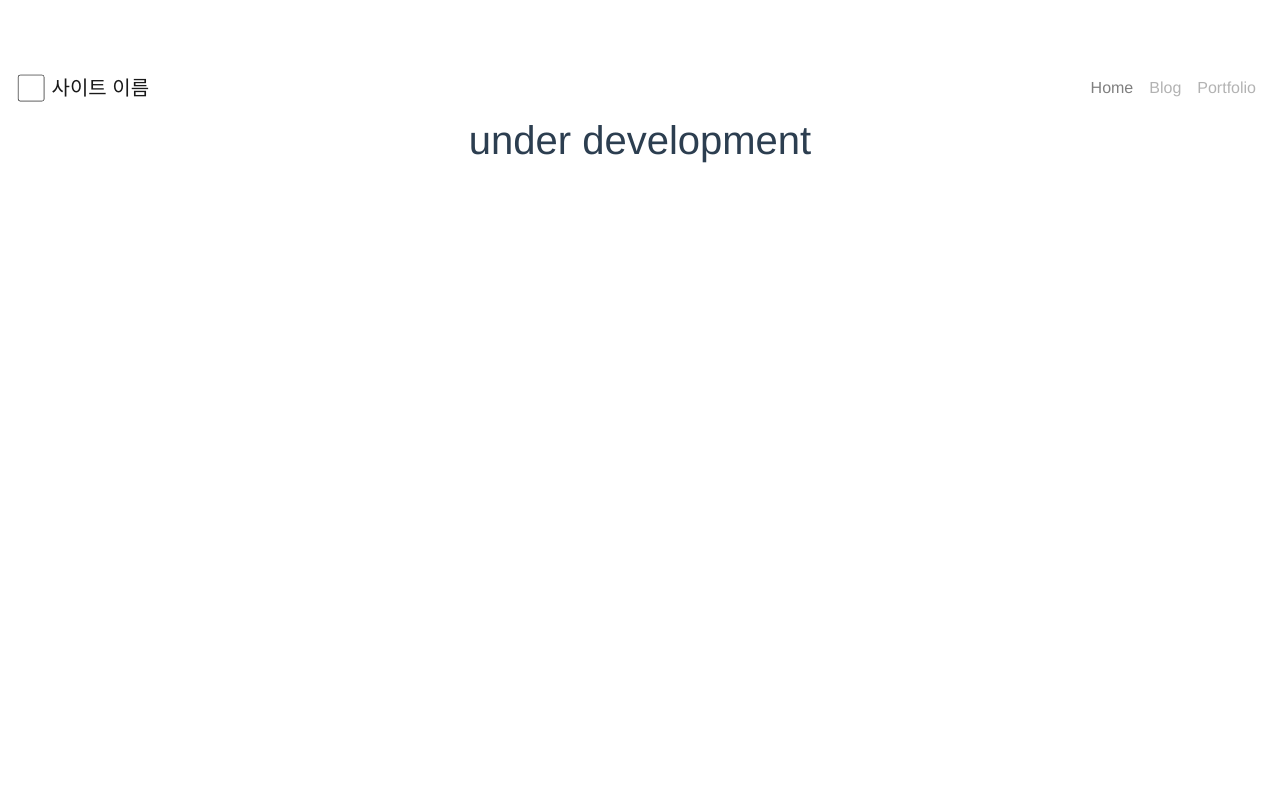
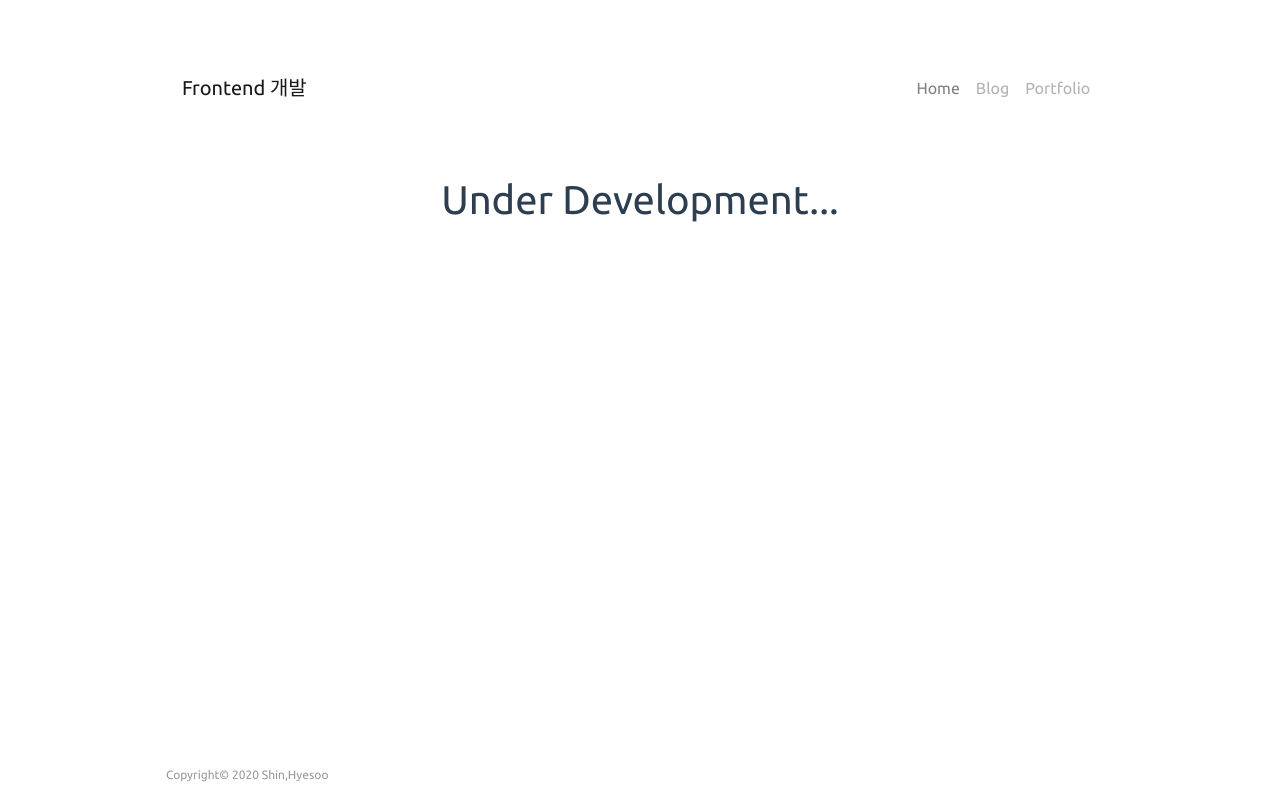
Before and after one commit to dc2348/vue-cli-github, a Vue app: page / in a window 1280 px wide. Built offline with nearby package versions, Linux system fonts and the light colour scheme.

Commit message:
FEAT:Add footer and new font

```diff
--- a/public/index.html
+++ b/public/index.html
@@ -6,6 +6,7 @@
     <!-- Bootstrap-Vue -->
     <meta name="viewport" content="width=device-width, initial-scale=1, shrink-to-fit=no">
     <link rel="icon" href="<%= BASE_URL %>favicon.ico">
+    <link href="https://fonts.googleapis.com/css?family=Ubuntu&display=swap" rel="stylesheet">
     <title>vue-cli-github</title>
   </head>
   <body>
--- a/src/App.vue
+++ b/src/App.vue
@@ -1,27 +1,35 @@
 <template>
-  <div id="app">
-    <div>
+  <div id="app" class="app">
+
+    <!-- header -->
     <!-- Bootstrap-Vue start-->
     <b-navbar type="light" variant="faded">
-        <b-navbar-brand href="#">
-          <img src="./assets/images/logo_profile_with_line_30x30.png" class="d-inline-block align-top" alt="profile logo">
-          사이트 이름
+      <b-navbar-brand href="https://dc2348.github.io">
+        <!-- <img src="./assets/images/logo_profile_with_line_30x30.png" class="d-inline-block align-top" alt="profile logo"> -->
+        Frontend 개발
       </b-navbar-brand>
       <b-navbar-nav class="ml-auto">
-          <b-nav-item href="#">Home</b-nav-item>
+        <b-nav-item href="https://dc2348.github.io">Home</b-nav-item>
         <b-nav-item href="#" disabled>Blog</b-nav-item>
         <b-nav-item href="#" disabled>Portfolio</b-nav-item>
       </b-navbar-nav>
     </b-navbar>
     <!-- Bootstrap-Vue end-->
-    </div>
-    <HelloWorld msg="under development"/>
+
+    <!-- body -->
+    <HomeBody msg="Under Development..."/>
+
+    <!-- footer -->
+    <footer class="footer">
+      <p class="copyright">Copyright© 2020 <a href="https://dc2348.github.io">Shin,Hyesoo</a> </p>
+    </footer>
+
   </div>
 </template>
 
 <script>
 import Vue from 'vue'
-import HelloWorld from './components/HelloWorld.vue'
+import HomeBody from './components/HomeBody.vue'
 
 // Bootstrap-Vue start
 import { BootstrapVue, IconsPlugin } from 'bootstrap-vue'
@@ -38,23 +46,50 @@ Vue.use(IconsPlugin)
 export default {
   name: 'app',
   components: {
-    HelloWorld
+    HomeBody
   }
 }
 </script>
 
 <style>
-#app {
+.app {
+  padding: 0 1.618em;
   font-family: 'Avenir', Helvetica, Arial, sans-serif;
   -webkit-font-smoothing: antialiased;
   -moz-osx-font-smoothing: grayscale;
   text-align: center;
   color: #2c3e50;
   margin-top: 60px;
+  margin-left: auto;
+  margin-right: auto;
+  font-family: 'Ubuntu', sans-serif;
 }
 
 /* Bootstrap-Vue */
 .selector-for-some-widget {
   box-sizing: content-box;
 }
+
+@media (min-width: 1000px) {
+  .app {
+    width: 1000px;
+  }
+}
+
+.footer {
+   position: fixed;
+   bottom: 0;
+   width: 100%;
+   text-align: left;
+}
+
+.footer .copyright{
+  font-size: 12px;
+  color: #999;
+  }
+
+.footer .copyright a{
+   color: #999;
+}
+
 </style>
--- a/src/components/HelloWorld.vue
+++ b/src/components/HomeBody.vue
@@ -1,5 +1,5 @@
 <template>
-  <div class="hello">
+  <div class="body">
     <h1>{{ msg }}</h1>
   </div>
 </template>
@@ -15,7 +15,7 @@ export default {
 
 <!-- Add "scoped" attribute to limit CSS to this component only -->
 <style scoped>
-h3 {
-  margin: 40px 0 0;
+.body {
+  margin-top: 60px;
 }
 </style>
```
Lines whose indentation alone changed are shown as unchanged.
